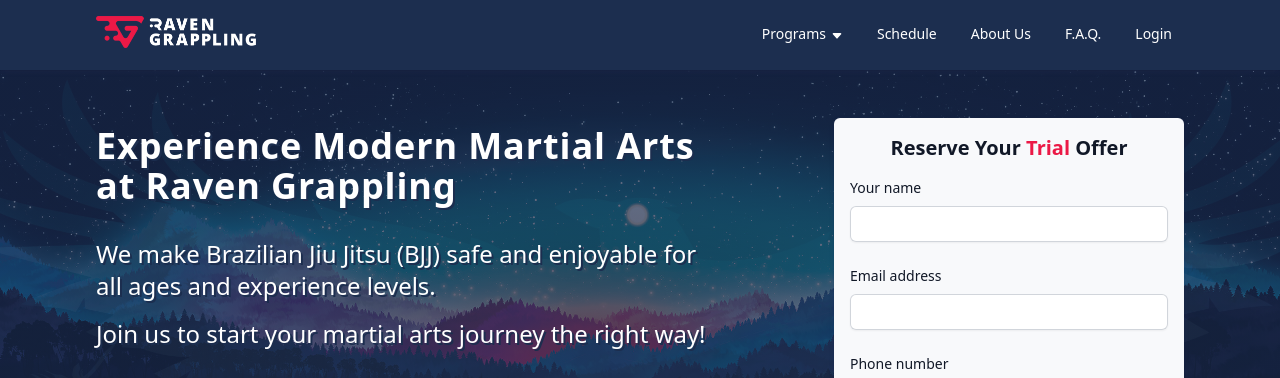
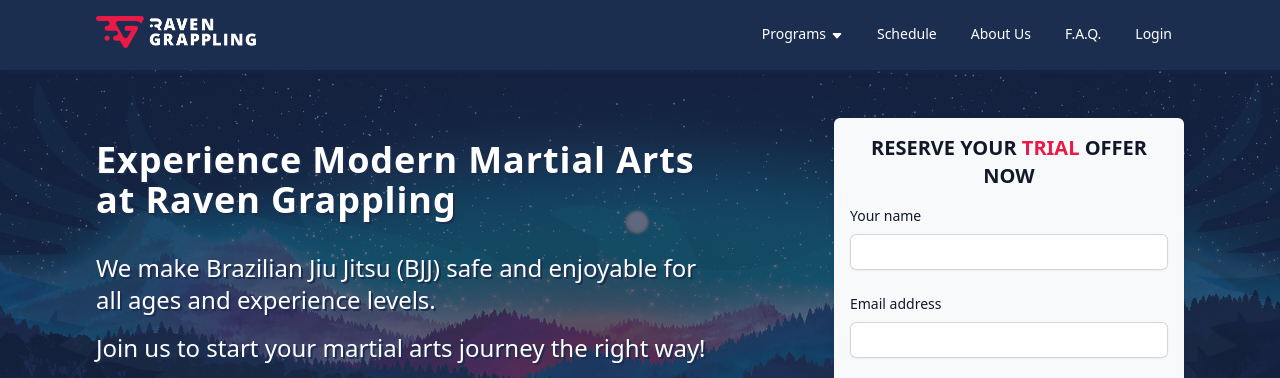
Before and after one commit to RavenGrappling/RavenGrappling.github.io, a Jekyll site: the page built from pages/index.html, in a window 1280 px wide and 900 px high, cut to the strip 0-378 px from the top of the window. Built offline with Jekyll 4.4.1, drawn with Linux system fonts in a browser that asks for light colours.

Commit message:
Update leads_form.html

```diff
--- a/_includes/leads_form.html
+++ b/_includes/leads_form.html
@@ -27,8 +27,8 @@
   </div>
 
   <div class="form">
-    <h3>
-      Reserve Your <span class="text-red"><strong>Trial</strong></span> Offer
+    <h3><strong></strong>
+      RESERVE YOUR <span class="text-red"><strong>TRIAL</strong></span> OFFER NOW
     </h3>
 
     <input type="hidden" name="external" value="1">
```
